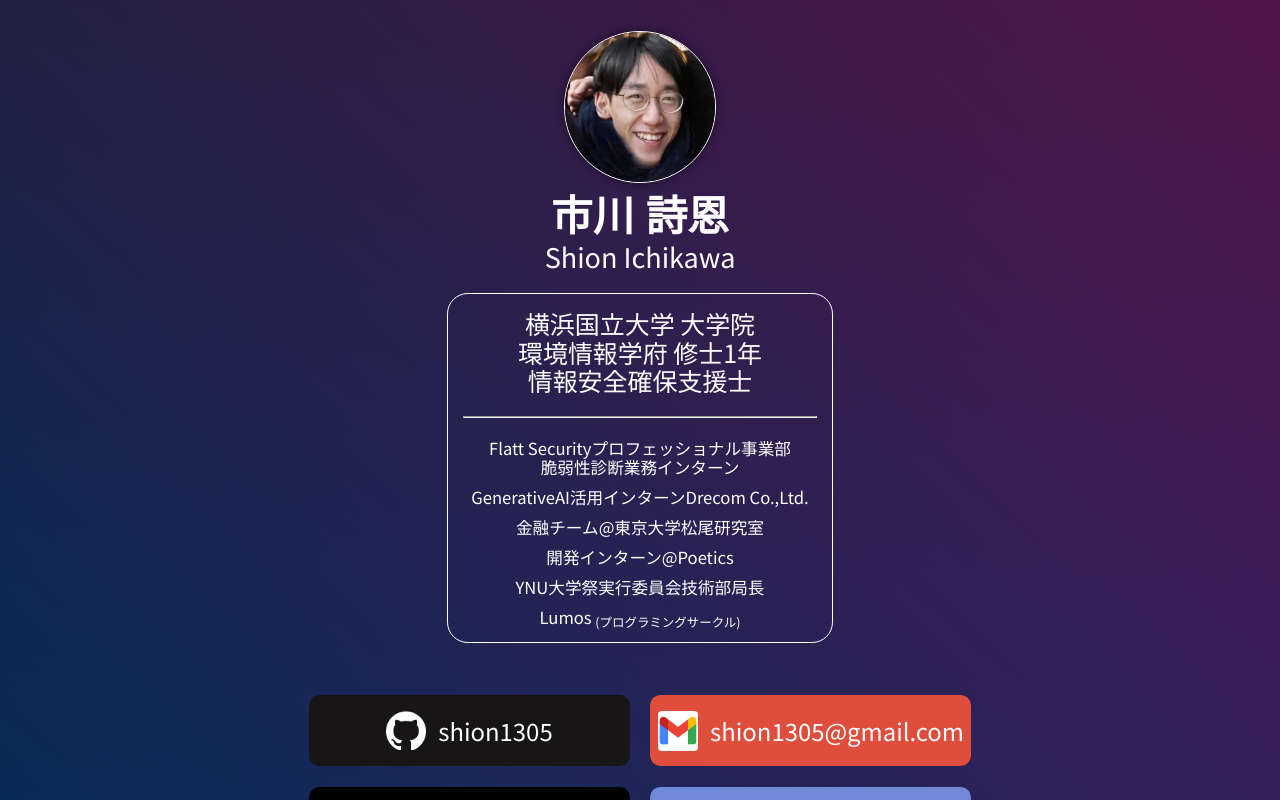
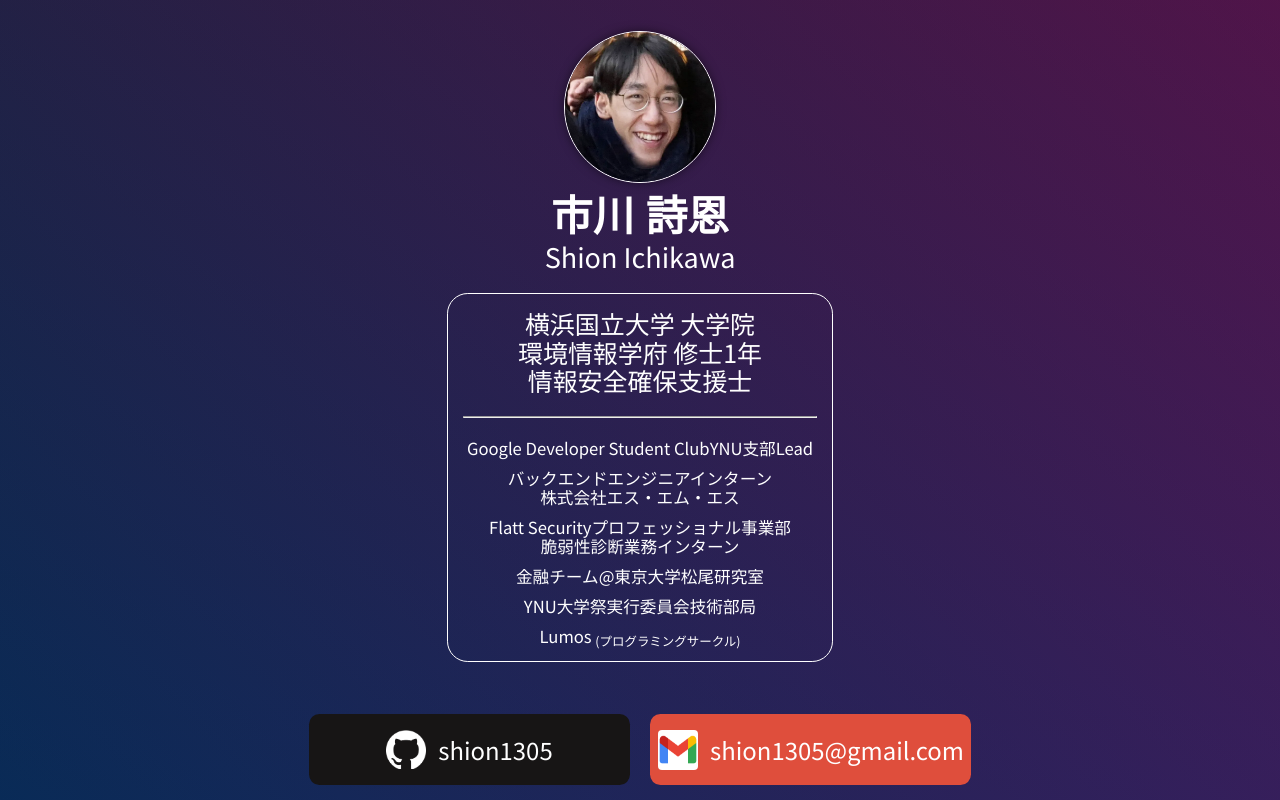
Before and after one commit to Shion1305/shion-project-business-card-frontend, a Nuxt app: page / in a window 1280 px wide. Built offline with nearby package versions, Linux system fonts and the light colour scheme; a web font is replaced by a local one.

Commit message:
📝 GDSC Lead / エスエムエス

```diff
--- a/components/Profile.vue
+++ b/components/Profile.vue
@@ -18,20 +18,23 @@ import ProfileImage from "~/components/ProfileImage.vue";
       <hr/>
       <ul>
         <li>
+          <span>Google Developer Student Club</span>
+          <span>YNU支部Lead</span>
+        </li>
+        <li>
+          <span>バックエンドエンジニアインターン</span>
+          <span>株式会社エス・エム・エス</span>
+        </li>
+        <li>
           <span>Flatt Security</span>
           <span>プロフェッショナル事業部</span>
           <span>脆弱性診断業務インターン</span>
         </li>
         <li>
-          <span>GenerativeAI活用インターン</span>
-          <span>Drecom Co.,Ltd.</span>
-        </li>
-        <li>
           <span>金融チーム</span>
           <span>@東京大学松尾研究室</span>
         </li>
-        <li>開発インターン@Poetics</li>
-        <li>YNU大学祭実行委員会技術部局長</li>
+        <li>YNU大学祭実行委員会技術部局</li>
         <li>Lumos&nbsp;<sub>(プログラミングサークル)</sub></li>
       </ul>
     </div>
```
